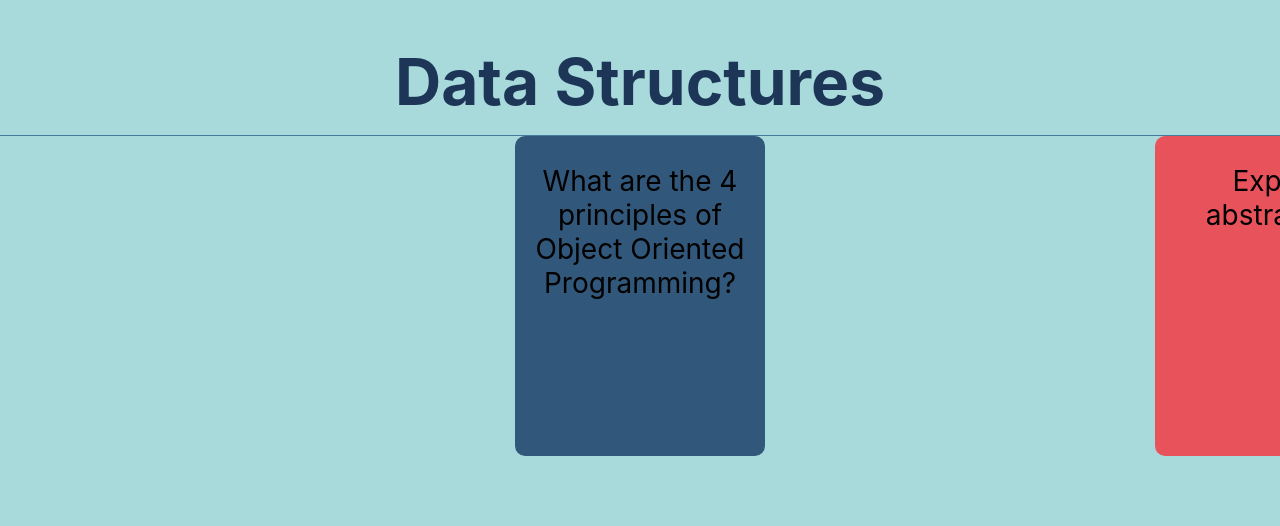
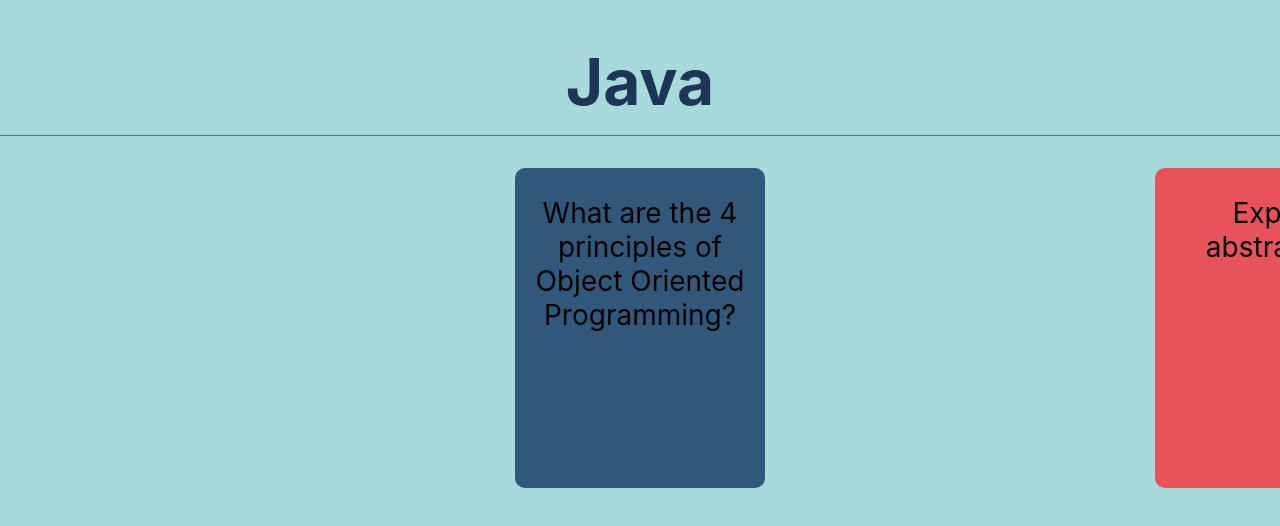
Before and after one commit to michael-mcmasters/Notecards, a React (Create React App) app: page / in a window 1280 px wide. Shown: the top 526 px of the page. Built offline with nearby package versions, Linux system fonts and the light colour scheme.

Commit message:
Change font size on back of card depending on length of text

```diff
--- a/src/App.js
+++ b/src/App.js
@@ -4,7 +4,7 @@ import Cards from "./components/js/Cards.js";
 function App() {
   return (
     <div className="App">
-      <h1 className="title App-logo">Data Structures</h1>
+      <h1 className="title App-logo">Java</h1>
       <Cards></Cards>
     </div>
   );
--- a/src/components/js/Card.js
+++ b/src/components/js/Card.js
@@ -95,6 +95,16 @@ export default function Card(props) {
     setIndex(newIndex);
   };
 
+  const getBackFontSize = (backText) => {
+    if (backText > 60) {
+      return "12px";
+    } else {
+      return "19px";
+    }
+  }
+
+  console.log(backText.length);
+
   return (
     // <FlipCardContainer display={display} direction={direction} transition={transition}>
     //   <FlipCard flipped={flipped} onClick={() => setFlipped(!flipped)}>
@@ -123,7 +133,7 @@ export default function Card(props) {
           <p>{frontText}</p>
           <p></p>
         </Front>
-        <Back>
+        <Back fontSize={getBackFontSize(backText.length)}>
           <p>{backText}</p>
         </Back>
       </FlipCard>
@@ -139,6 +149,7 @@ const FlipCardContainer = styled.div`
     height: 320px;
     background: none;
     margin: 0;
+    margin-top: 2rem;
     cursor: pointer;
     position: absolute;
     transition: ${props => props.transition};
@@ -171,7 +182,7 @@ const Front = styled.div`
 `;
 
 const Back = styled.div`
-  font-size: 28px;
+    font-size: ${props => props.fontSize};
     position: absolute;
     top: 0;
     left: 0;
```
